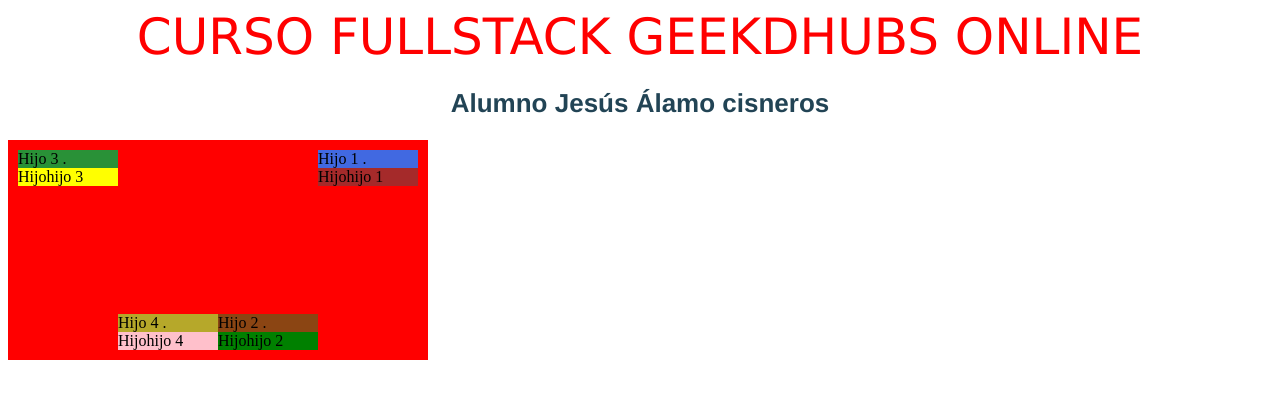
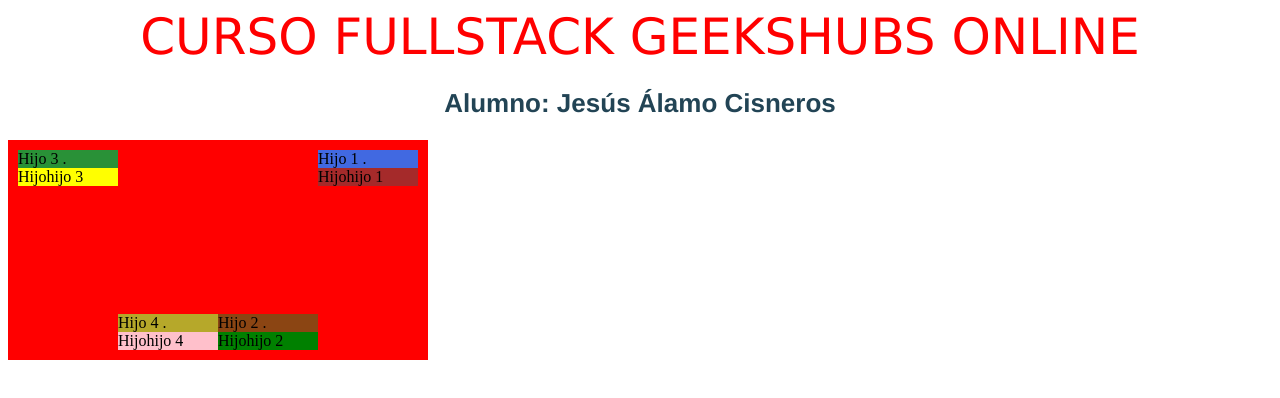
Before and after one commit to jalacis/kata1, a plain HTML site: page index.html in a window 1280 px wide. Drawn offline with Linux system fonts and the light colour scheme.

Commit message:
Corrección de algunas palabras mal escritas

```diff
--- a/index.html
+++ b/index.html
@@ -21,8 +21,8 @@
 <!--Aquí empieza el body-->
 
 <body>
-    <span> CURSO FULLSTACK GEEKDHUBS ONLINE </span>
-    <h2> Alumno Jesús Álamo cisneros</h2>
+    <span> CURSO FULLSTACK GEEKSHUBS ONLINE </span>
+    <h2> Alumno: Jesús Álamo Cisneros</h2>
     <div class="padre">
         <div class="hijo">Hijo 1 .
             <div class="hijohijo1">Hijohijo 1</div>
```
